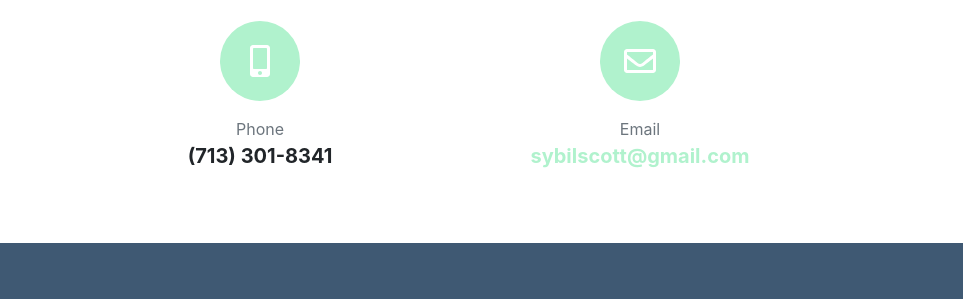
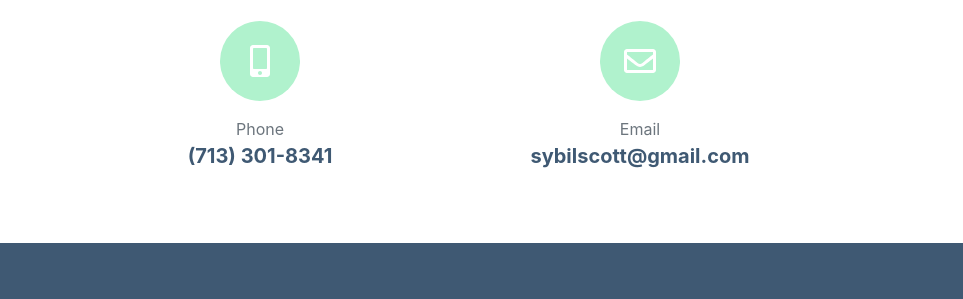
Before and after one commit to sybil-scott/sybil-scott.github.io, a plain HTML site: page index.html in a window 1280 px wide. Shown: the part 3747-4046 px from the top of the page, 0-963 px from the left. Drawn offline with nearby package versions, Linux system fonts and the light colour scheme; a web font is replaced by a local one.

Commit message:
updating all contact font color

```diff
--- a/index.html
+++ b/index.html
@@ -345,13 +345,13 @@
                         <div class="d-flex flex-column align-items-center">
                             <div class="icon-contact mb-3"><i class="fas fa-mobile-alt"></i></div>
                             <div class="text-muted">Phone</div>
-                            <div class="lead font-weight-bold">(713) 301-8341</div>
+                            <div class="lead font-weight-bold text-secondary">(713) 301-8341</div>
                         </div>
                     </div>
                     <div class="col-lg-4">
                         <div class="d-flex flex-column align-items-center">
                             <div class="icon-contact mb-3"><i class="far fa-envelope"></i></div>
-                            <div class="text-muted">Email</div><a class="lead font-weight-bold" href="mailto:sybilscott@gmail.com">sybilscott@gmail.com</a>
+                            <div class="text-muted">Email</div><a class="lead font-weight-bold text-secondary" href="mailto:sybilscott@gmail.com">sybilscott@gmail.com</a>
                         </div>
                     </div>
                     <div class="col-lg-4">
```
